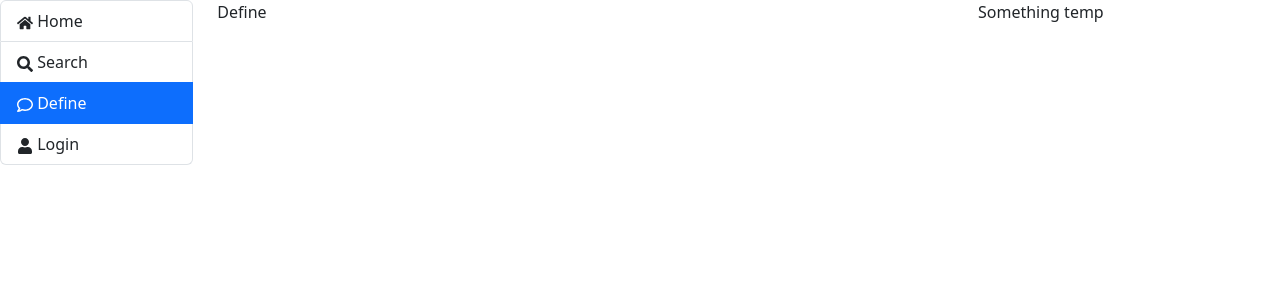
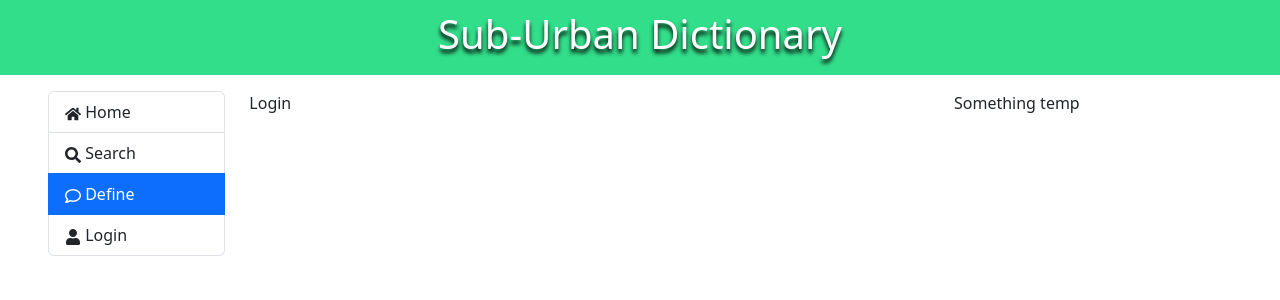
Before and after one commit to zprintln/SubUrban-Dictionary, a React (Create React App) app in the folder web-dev/: page /define in a window 1280 px wide. Shown: the top 300 px of the page. Built offline with nearby package versions, Linux system fonts and the light colour scheme.

Commit message:
finish things

```diff
--- a/web-dev/src/App.js
+++ b/web-dev/src/App.js
@@ -1,14 +1,10 @@
-import { Routes, Route } from "react-router";
 import NavigationSidebar from "./components/nav-bar";
 import { configureStore } from "@reduxjs/toolkit";
 import { Provider } from "react-redux";
 import userReducer from "./services/user-reducer";
-import HomeScreen from "./screens/home-screen";
-import SearchScreen from "./screens/search-screen";
-import LoginScreen from "./screens/login-screen";
-import ProfileScreen from "./screens/profile-screen";
-import DefineScreen from "./screens/define-screen";
 import { BrowserRouter } from "react-router-dom";
+import Header from "./components/header";
+import Navigation from "./components/navigation";
 
 const store = configureStore({
   reducer: { user: userReducer },
@@ -18,18 +14,13 @@ function App() {
   return (
     <Provider store={store}>
       <BrowserRouter>
-        <div className="row">
+        <Header />
+        <div className="row px-5 pt-3">
           <div className="col-2">
             <NavigationSidebar />
           </div>
           <div className="col-7">
-            <Routes>
-              <Route path="/home" element={<HomeScreen />} />
-              <Route path="/search" element={<SearchScreen />} />
-              <Route path="/define" element={<DefineScreen />} />
-              <Route path="/login" element={<LoginScreen />} />
-              <Route path="/profile" element={<ProfileScreen />} />
-            </Routes>
+            <Navigation />
           </div>
           <div className="col-3">Something temp</div>
         </div>
--- /dev/null
+++ b/web-dev/src/components/define-word.js
@@ -0,0 +1,5 @@
+const DefineWord = () => {
+
+}
+
+export default DefineWord;
--- /dev/null
+++ b/web-dev/src/components/header.js
@@ -0,0 +1,20 @@
+import { React } from "react";
+
+const Header = () => {
+  return (
+    <div
+      style={{
+        backgroundColor: "#32DE8A",
+        width: "100%",
+        height: 75,
+        display: "flex",
+        justifyContent: "center",
+        alignItems: "center",
+      }}
+    >
+      <h1 style={{ color: 'white', textShadow: '0 4px 4px black' }}>Sub-Urban Dictionary</h1>
+    </div>
+  );
+};
+
+export default Header;
--- /dev/null
+++ b/web-dev/src/components/navigation.js
@@ -0,0 +1,27 @@
+import { Route, Routes } from "react-router-dom";
+import HomeScreen from "../screens/home-screen";
+import SearchScreen from "../screens/search-screen";
+import LoginScreen from "../screens/login-screen";
+import ProfileScreen from "../screens/profile-screen";
+import DefineScreen from "../screens/define-screen";
+import { useSelector } from "react-redux";
+
+const Navigation = () => {
+  const { currentUser } = useSelector((state) => {
+    return state.user;
+  });
+  return (
+    <Routes>
+      <Route path="/home" element={<HomeScreen />} />
+      <Route path="/search" element={<SearchScreen />} />
+      <Route
+        path="/define"
+        element={currentUser ? <DefineScreen /> : <LoginScreen />}
+      />
+      <Route path="/login" element={<LoginScreen />} />
+      <Route path="/profile" element={<ProfileScreen />} />
+    </Routes>
+  );
+};
+
+export default Navigation;
```
